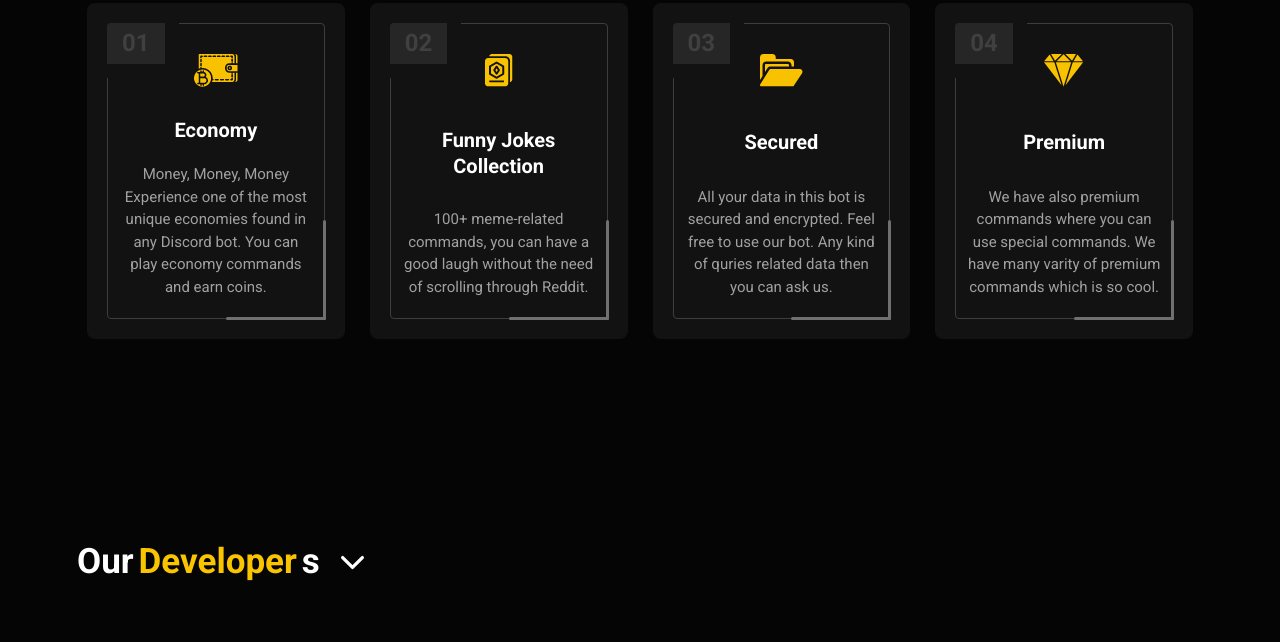
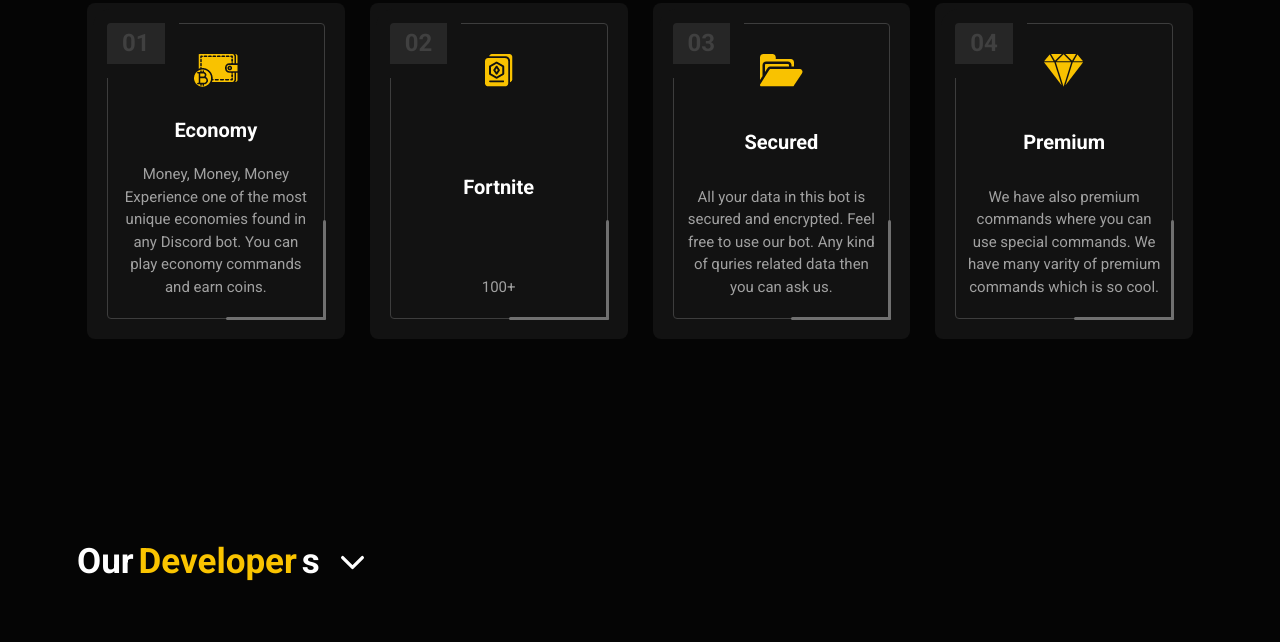
Before and after one commit to solofox693/cassie-webmain, a plain HTML site: page index.html in a window 1280 px wide. Shown: the part 1054-1696 px from the top of the page. Drawn offline with nearby package versions, Linux system fonts and the light colour scheme.

Commit message:
Update index.html

```diff
--- a/index.html
+++ b/index.html
@@ -170,11 +170,11 @@ Experience one of the most unique economies found in any Discord bot. You can pl
                   <img src="./assets/images/single-create-sell-item-2.png" alt="collection icon">
                 </div>
 
-                <h3 class="h3 about-card-title">Funny Jokes Collection</h3>
+                <h3 class="h3 about-card-title">Fortnite</h3>
 
                 <p class="about-card-text">
 
-100+ meme-related commands, you can have a good laugh without the need of scrolling through Reddit.
+100+
                 </p>
 
               </div>
```
